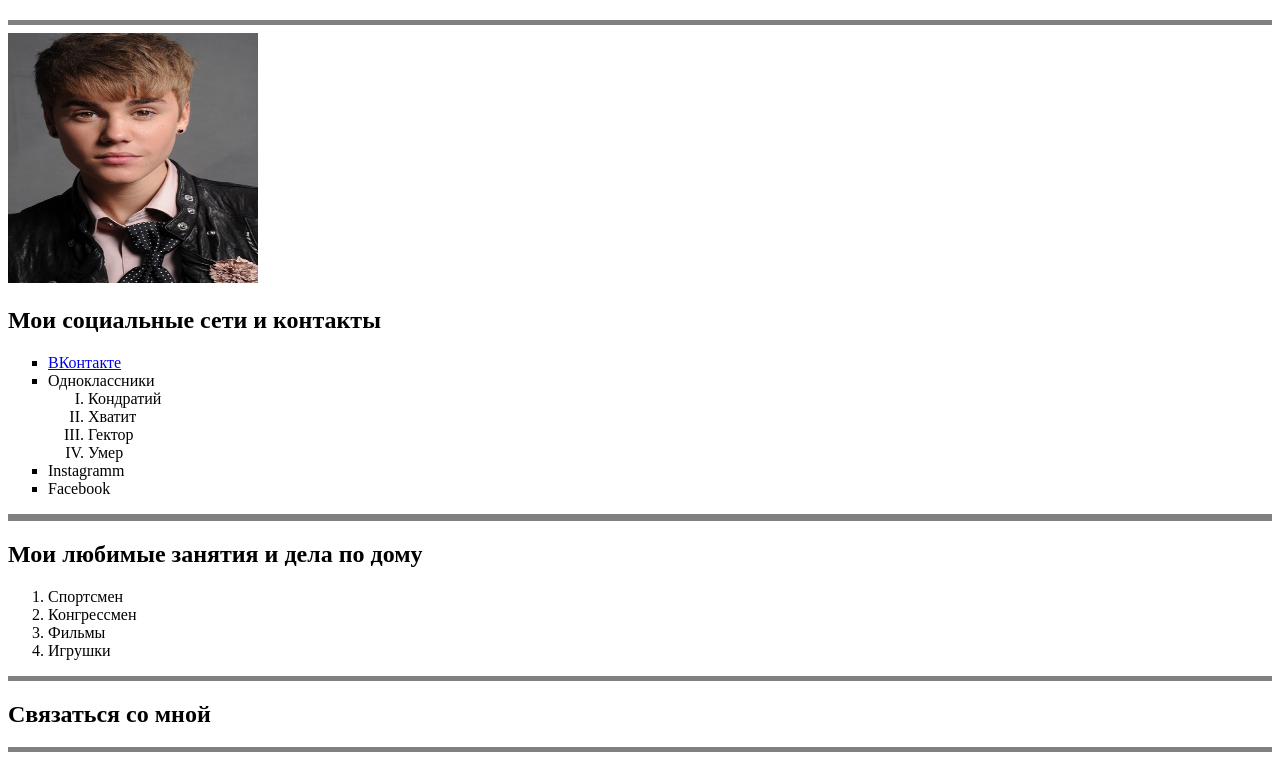
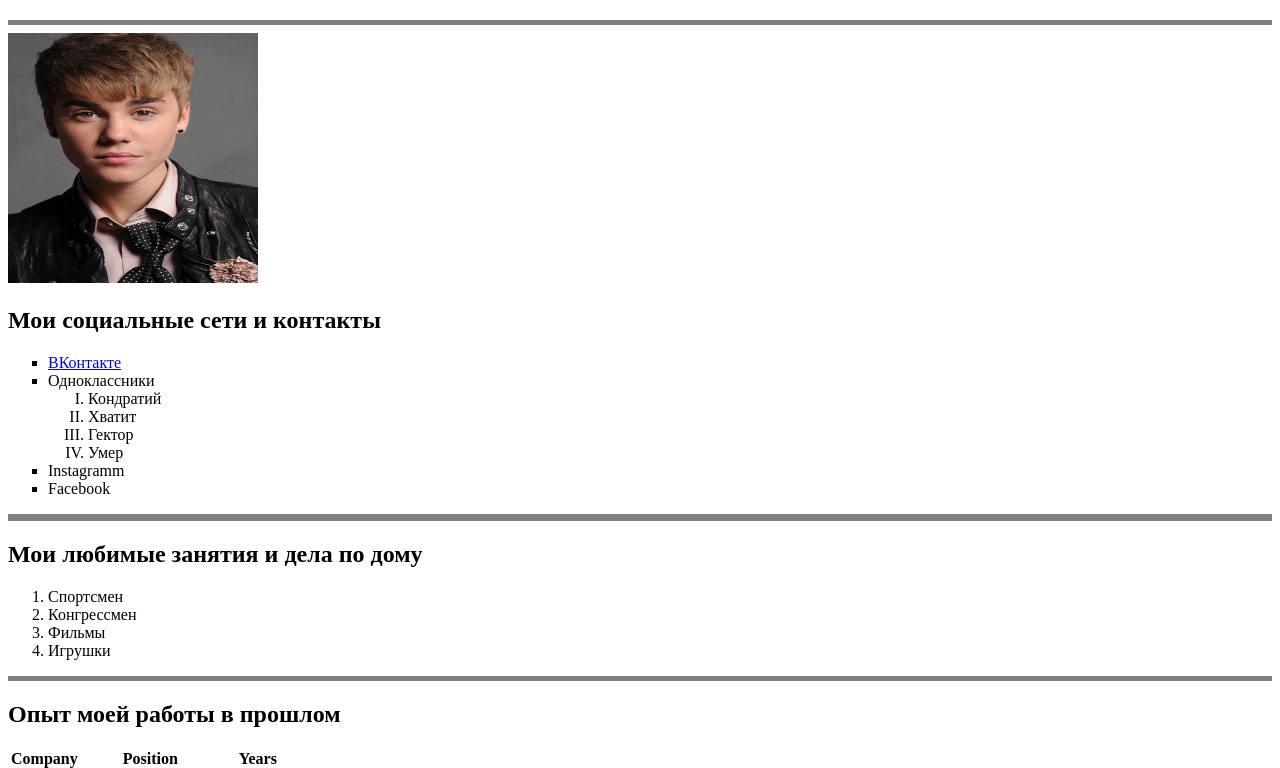
Before and after one commit to Romansh12610/MyFirstSite, a plain HTML site: page index.html in a window 1280 px wide. Shown: the part 182-950 px from the top of the page. Drawn offline with Linux system fonts and the light colour scheme.

Commit message:
Add files via upload

```diff
--- a/index.html
+++ b/index.html
@@ -8,7 +8,8 @@
         <table cellspacing="15">
             <tr>
                 <td>
-                    <img src="https://img.newslocker.com/2021/11/11/249692018_350.jpg" width="200" alt="тут моя фотокарточка"/>
+                    <img
+                    src="https://img.newslocker.com/2021/11/11/249692018_350.jpg" width="200" alt="тут моя фотокарточка"/>
                 </td>
                 <td>
                     <h1>Roman Shark</h1>
@@ -52,12 +53,6 @@
 
         <hr size="5" noshade>
 
-        <h2>Связаться со мной</h2>
-
-
-
-        <hr size="5" noshade>
-
         <h2>Опыт моей работы в прошлом</h2>
         <table>
             <thead>
@@ -86,6 +81,9 @@
         <a href="Аудиозаписи.html" target="_blank"><strong>Аудиозаписи ТУТ</strong></a>
 
         <hr size="5" noshade>
+
+        <h2>Связаться со мной</h2>
+
 
         <form action="/">
             <label for="name">Ваше Имя</label>
```
